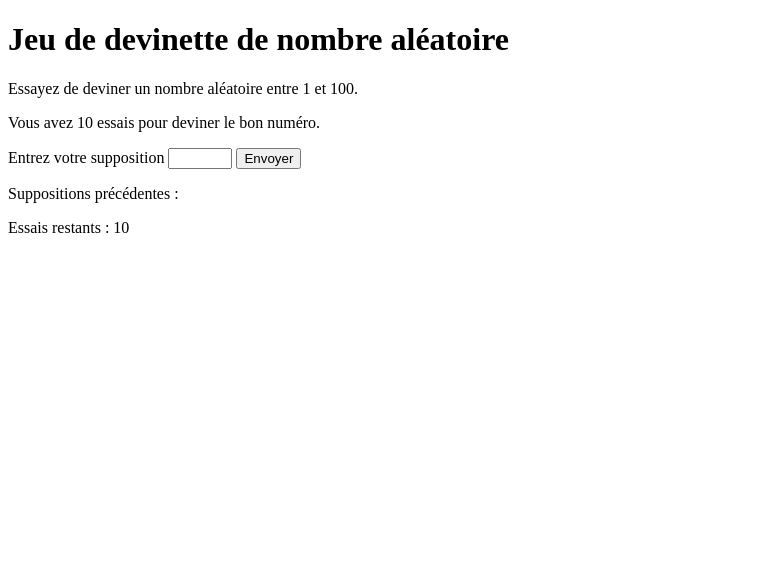
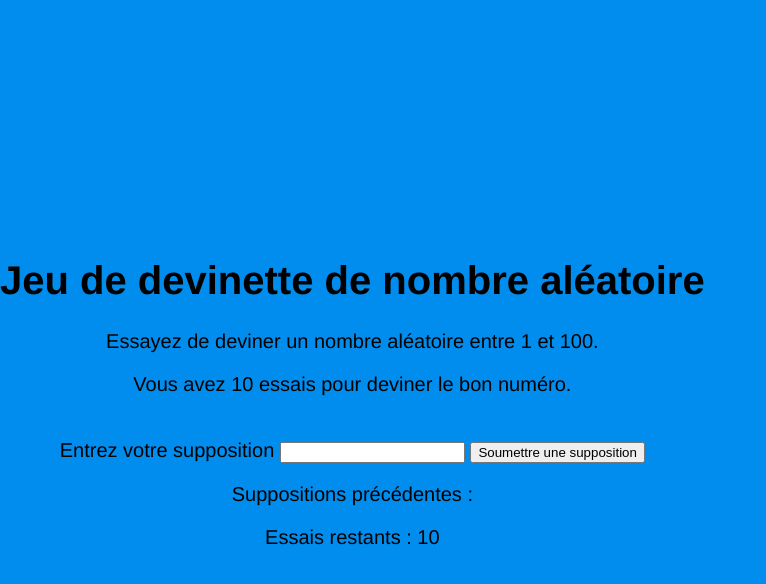
Before and after one commit to By4kk0o/Javascript, a plain HTML site: page Guess-number/index.html in a window 1280 px wide. Shown: the whole page, without its empty margins (0-766 px from the left). Drawn offline with Linux system fonts and the light colour scheme; files that its build step writes are made by us from their sources; files whose address does not match are found by name.

Commit message:
Update index.html

```diff
--- a/Guess-number/index.html
+++ b/Guess-number/index.html
@@ -5,23 +5,25 @@
     <meta name="viewport" content="width=device-width, initial-scale=1.0">
     <meta http-equiv="X-UA-Compatible" content="ie=edge">
     <title>Jeu de devinette de nombre</title>
-    <link rel="stylesheet" href="style.css">
+    <link rel="stylesheet" href="styles.css">
 </head>
 <body>
-    <h1>Jeu de devinette de nombre aléatoire</h1>
-    <p>Essayez de deviner un nombre aléatoire entre 1 et 100.</p>
-    <p>Vous avez 10 essais pour deviner le bon numéro.</p>
-    <div id="conteneur">
-        <form class="formulaire">
-            <label for="guessField" id="guess-label">Entrez votre supposition</label>
-            <input type="number" id="guessField" class="guess-field" min="1" max="100">
-            <input type="submit" id="subt" value="Envoyer" class="guess-submit">
+    <div class="container">
+        <h1>Jeu de devinette de nombre aléatoire</h1>
+        <p>Essayez de deviner un nombre aléatoire entre 1 et 100.</p>
+        <p>Vous avez 10 essais pour deviner le bon numéro.</p>
+    </br>
+    <div id="wrapper">
+        <form class="form">
+            <label2 for="guessField" id="guess">Entrez votre supposition</label>
+            <input type="text" id="guessField" class="guessField">
+            <input type="submit" id="subt" value="Soumettre une supposition" class="guessSubmit">
         </form>
 
-        <div class="resultats">
-            <p>Suppositions précédentes : <span class="guess-liste"></span></p>
-            <p>Essais restants : <span class="last-result">10</span></p>
-            <p class="info-resultat"></p>
+        <div class="resultParas">
+            <p>Suppositions précédentes : <span class="guesses"></span></p>
+            <p>Essais restants : <span class="lastResult">10</span></p>
+            <p class="lowOrHi"></p>
         </div>
     </div>
     <script src="app.js"></script>
```
